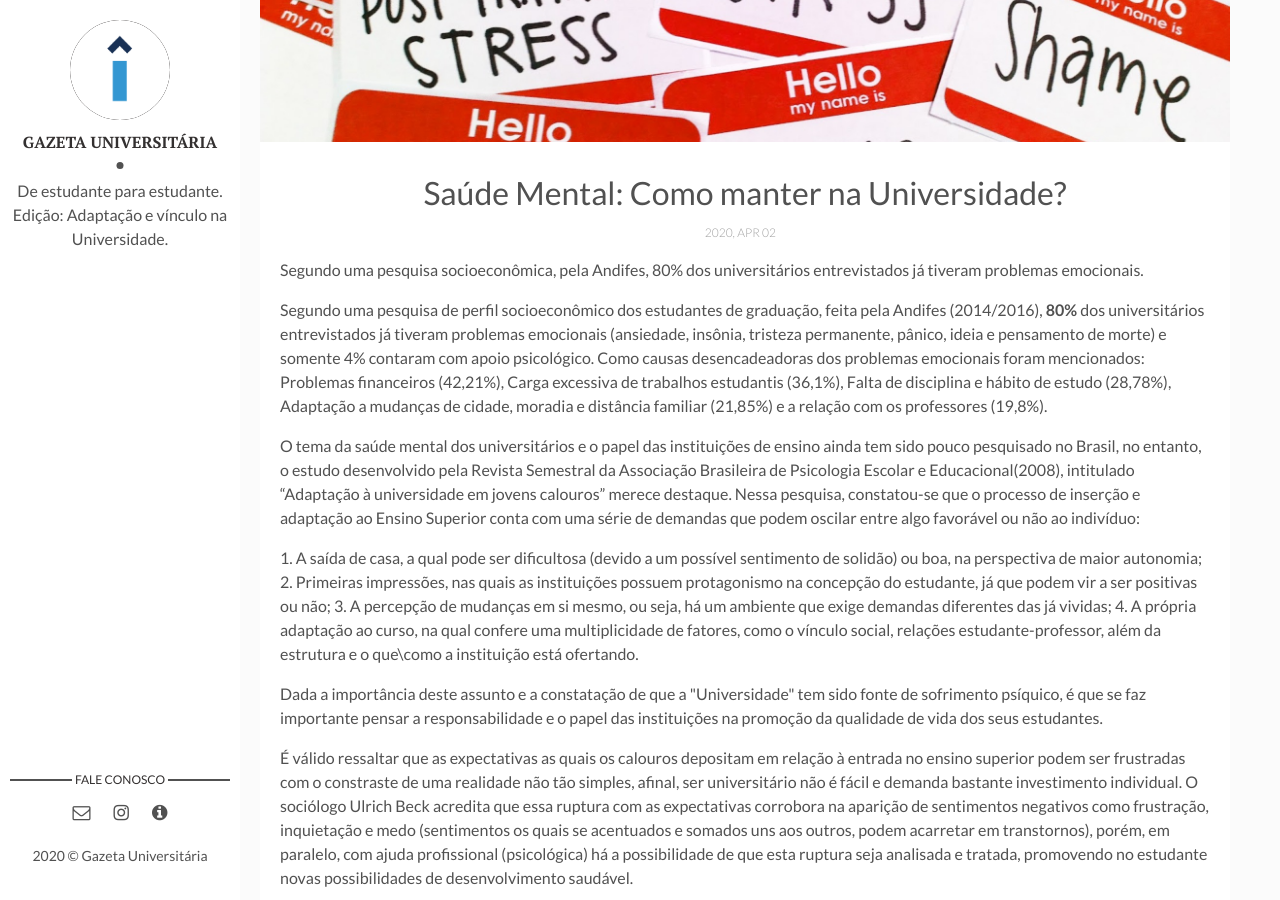
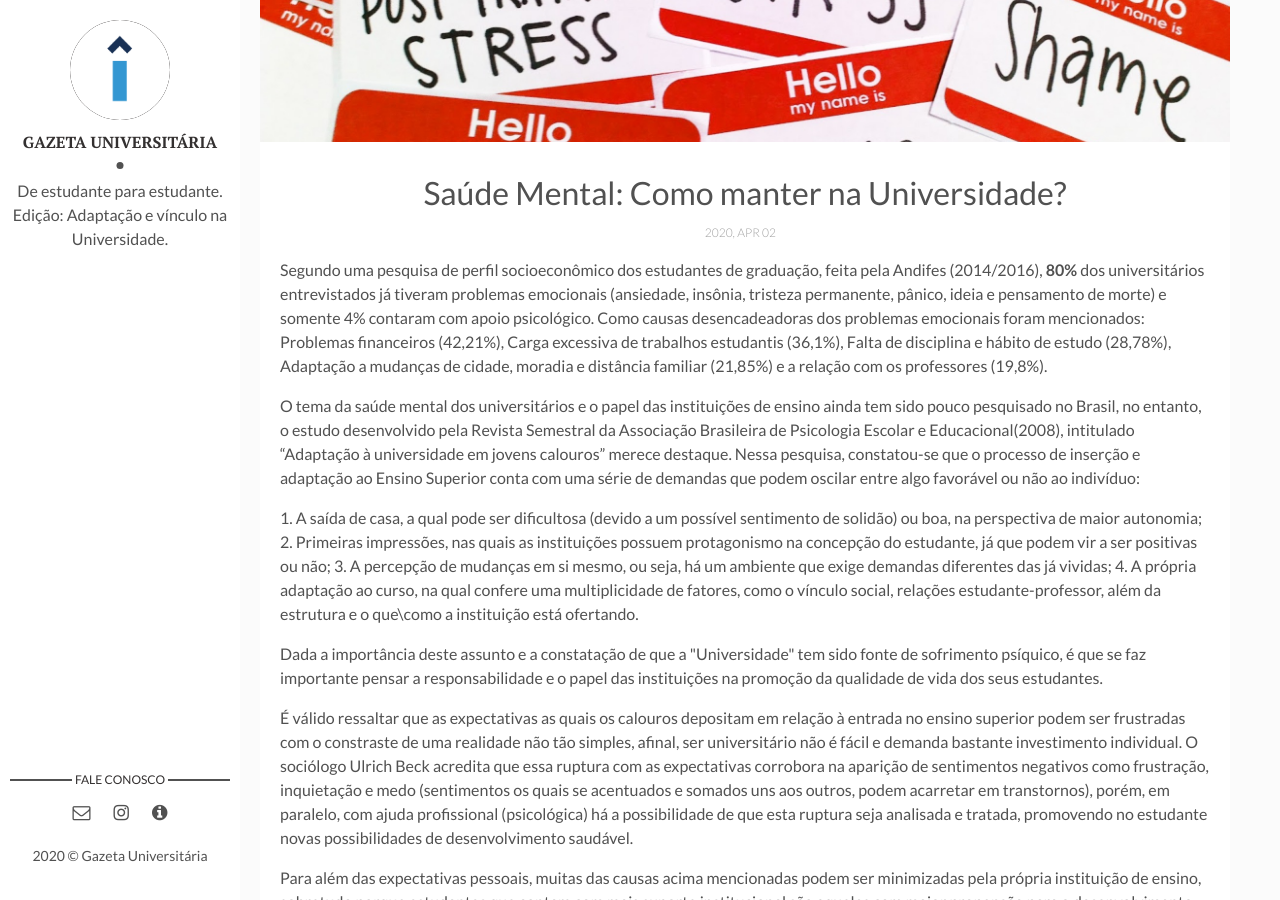
Before and after one commit to gazetauniversitaria/gazetauniversitaria.github.io, a Jekyll site: the page built from _posts/2020-04-02-saude-mental.markdown, in a window 1280 px wide and 900 px high, scrolled down 378 px. Built offline with Jekyll 4.4.1, drawn with Linux system fonts in a browser that asks for light colours; comment, search, counter and statistics services are not loaded.

Commit message:
Update 2020-04-02-saude-mental.markdown

```diff
--- a/_posts/2020-04-02-saude-mental.markdown
+++ b/_posts/2020-04-02-saude-mental.markdown
@@ -6,10 +6,6 @@ description: Ao projeto de jornal online; Gazeta Universitária
 img: saude-mental/ncapa.jpg
 tags: [Saúde Mental, Você Importa, Saúde Mental Importa, Cuide-se, Psicologia]
 ---
-Segundo uma pesquisa socioeconômica, pela Andifes, 80% dos universitários entrevistados já tiveram problemas emocionais.
-
-
-
 Segundo uma pesquisa de perfil socioeconômico dos estudantes de graduação, feita pela Andifes (2014/2016), **80%** dos universitários entrevistados já tiveram problemas emocionais (ansiedade, insônia, tristeza permanente, pânico, ideia e pensamento de morte) e somente 4% contaram com apoio psicológico. Como causas desencadeadoras dos problemas emocionais foram mencionados: Problemas financeiros (42,21%), Carga excessiva de trabalhos estudantis (36,1%), Falta de disciplina e hábito de estudo (28,78%), Adaptação a mudanças de cidade, moradia e distância familiar (21,85%) e a relação com os professores (19,8%).
 
 O tema da saúde mental dos universitários e o papel das instituições de ensino ainda tem sido pouco pesquisado no Brasil, no entanto, o estudo desenvolvido pela Revista Semestral da Associação Brasileira de Psicologia Escolar e Educacional(2008), intitulado “Adaptação à universidade em jovens calouros” merece destaque. Nessa pesquisa, constatou-se que o processo de inserção e adaptação ao Ensino Superior conta com uma série de demandas que podem oscilar entre algo favorável ou não ao indivíduo:
```
